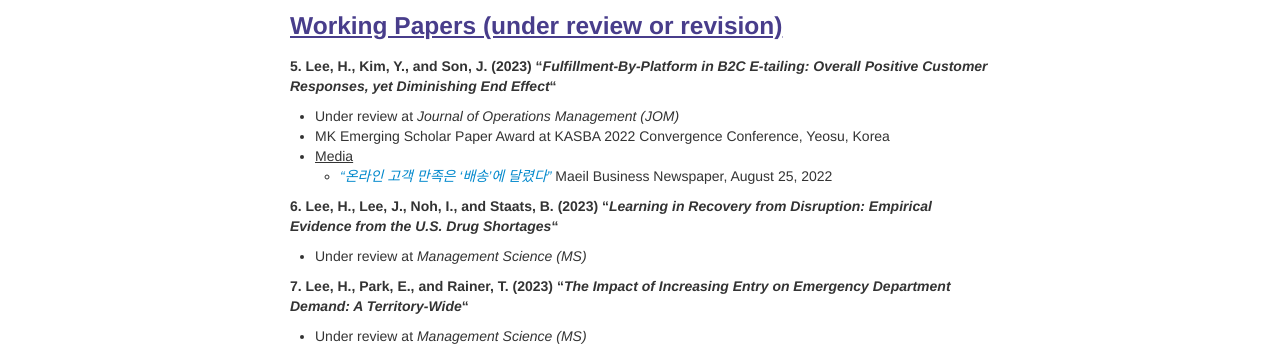
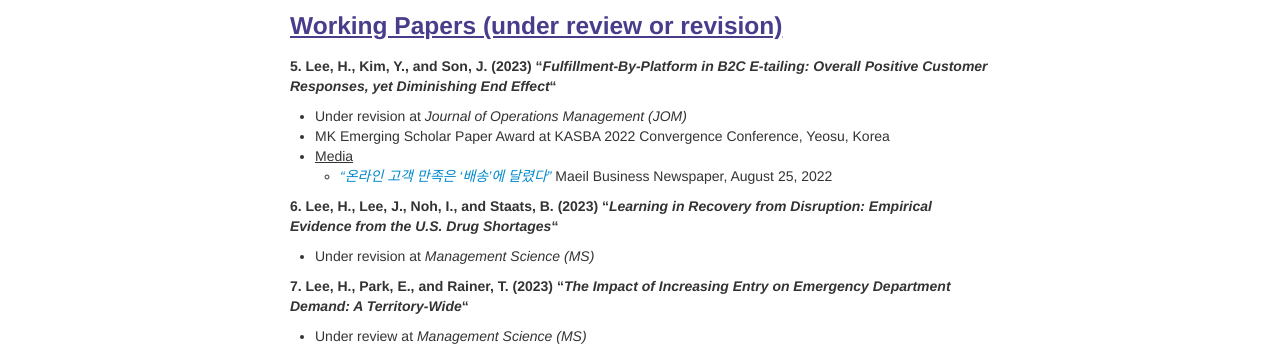
Before and after one commit to lordya2/lordya2.github.io, a Jekyll site: the page built from pages/research.md, in a window 1280 px wide. Shown: the part 906-1259 px from the top of the page. Built offline with Jekyll 4.4.1, drawn with Linux system fonts in a browser that asks for light colours.

Commit message:
Update research.md

```diff
--- a/pages/research.md
+++ b/pages/research.md
@@ -36,13 +36,13 @@ description: Hyun Seok ("Huck") Lee's Research
 ### <u>Working Papers (under review or revision)</u>
 
 **5. Lee, H., Kim, Y., and Son, J. (2023) "*Fulfillment-By-Platform in B2C E-tailing: Overall Positive Customer Responses, yet Diminishing End Effect*"**
-   * Under review at *Journal of Operations Management (JOM)*
+   * Under revision at *Journal of Operations Management (JOM)*
    * MK Emerging Scholar Paper Award at KASBA 2022 Convergence Conference, Yeosu, Korea
    * <u>Media</u>
      * [*"온라인 고객 만족은 '배송'에 달렸다"*](https://www.mk.co.kr/news/business/view/2022/08/750469/) Maeil Business Newspaper, August 25, 2022
 
 **6. Lee, H., Lee, J., Noh, I., and Staats, B. (2023) "*Learning in Recovery from Disruption: Empirical Evidence from the U.S. Drug Shortages*"**
-   * Under review at *Management Science (MS)*
+   * Under revision at *Management Science (MS)*
 
 **7. Lee, H., Park, E., and Rainer, T. (2023) "*The Impact of Increasing Entry on Emergency Department Demand: A Territory-Wide*"**
    * Under review at *Management Science (MS)*
```
